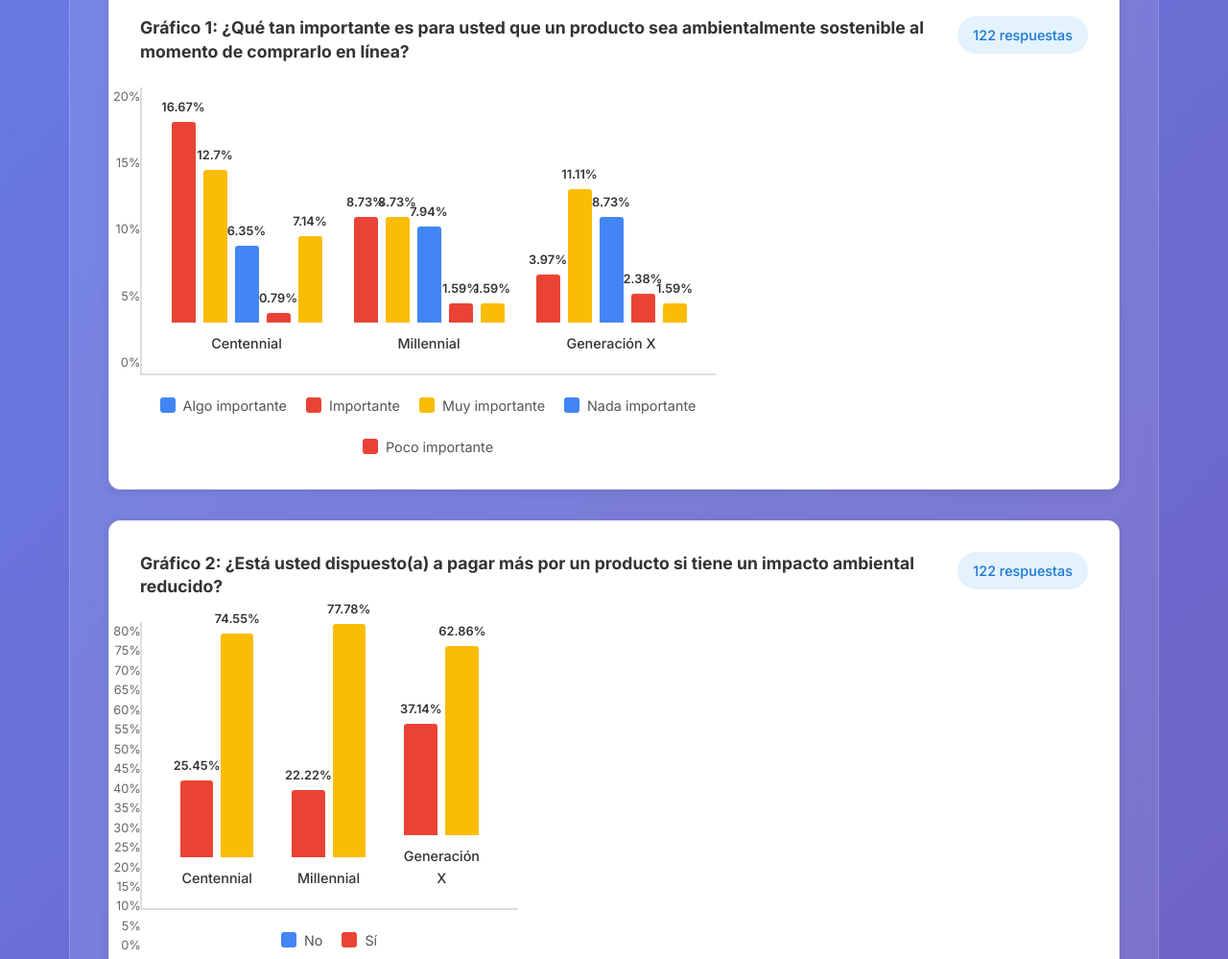
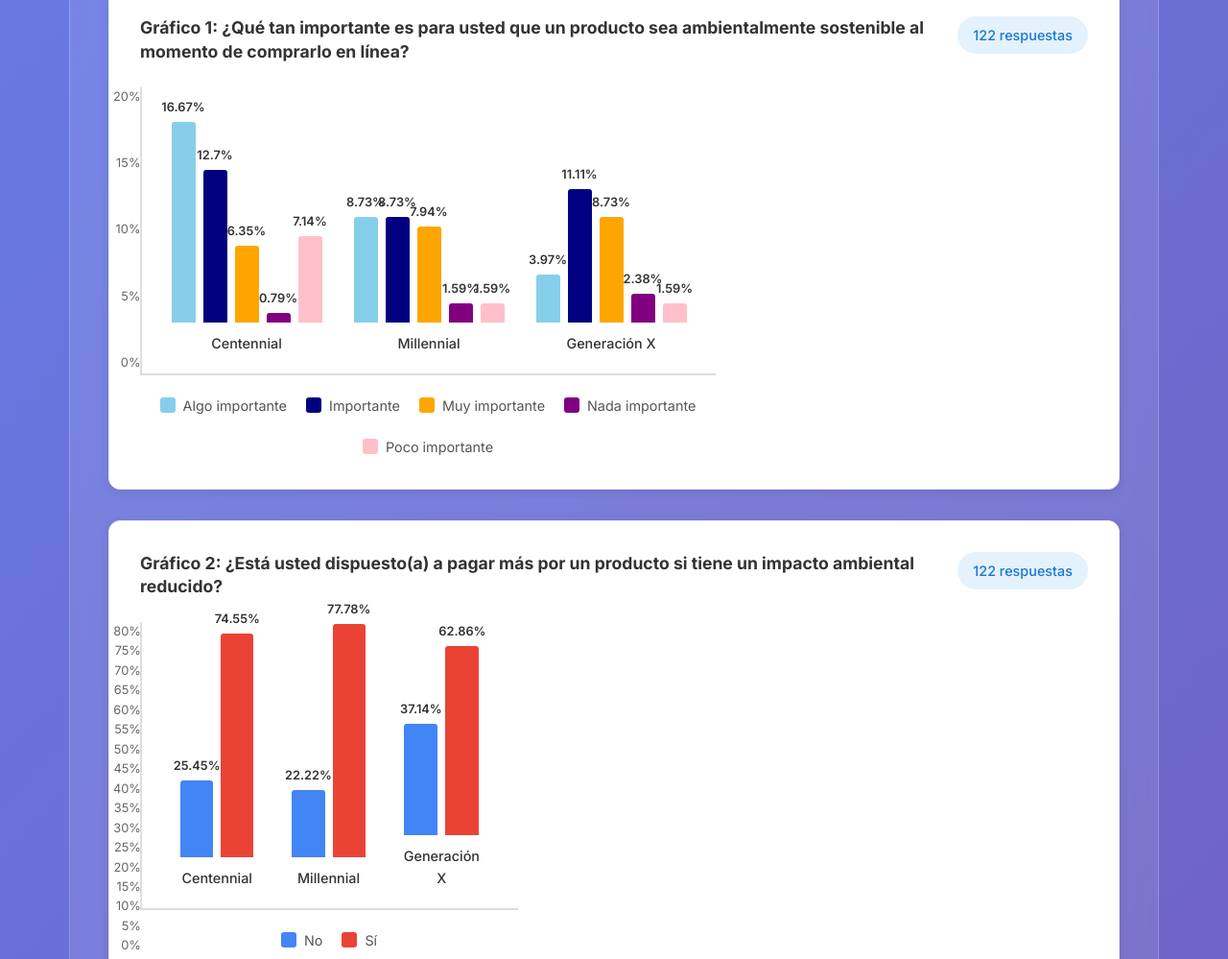
Before and after one commit to aaron3110/Proyecto_DesarrolloSostenible, a plain HTML site: page index.html in a window 1280 px wide. Shown: the part 7420-8419 px from the top of the page at 96% size. Drawn offline with Linux system fonts and the light colour scheme.

Commit message:
Add files via upload

```diff
--- a/script.js
+++ b/script.js
@@ -233,11 +233,11 @@ function createVerticalBarChart(containerId, data, options = {}) {
             generationData.values.forEach((value, categoryIndex) => {
                 const bar = document.createElement('div');
 
-                // Usar colores fijos para cada posición
-                const colors = ['millennial', 'generacion-x', 'centennial'];
-                const colorClass = colors[categoryIndex % colors.length];
+                // Usar las clases de categorías definidas en los datos
+                const categoryClass = generationData.categories && generationData.categories[categoryIndex] ?
+                    generationData.categories[categoryIndex].class : 'centennial';
 
-                bar.className = `vertical-bar ${colorClass}`;
+                bar.className = `vertical-bar ${categoryClass}`;
 
                 const height = (value / yAxisMax) * 250;
                 bar.style.height = `${height}px`;
@@ -299,33 +299,33 @@ function initializeAllCharts() {
             name: 'Centennial',
             values: [16.67, 12.70, 6.35, 0.79, 7.14],
             categories: [
-                { label: 'Algo importante', class: 'centennial' },
-                { label: 'Importante', class: 'millennial' },
-                { label: 'Muy importante', class: 'generacion-x' },
-                { label: 'Nada importante', class: 'centennial' },
-                { label: 'Poco importante', class: 'millennial' }
+                { label: 'Algo importante', class: 'color-1' },
+                { label: 'Importante', class: 'color-2' },
+                { label: 'Muy importante', class: 'color-3' },
+                { label: 'Nada importante', class: 'color-4' },
+                { label: 'Poco importante', class: 'color-5' }
             ]
         },
         {
             name: 'Millennial',
             values: [8.73, 8.73, 7.94, 1.59, 1.59],
             categories: [
-                { label: 'Algo importante', class: 'centennial' },
-                { label: 'Importante', class: 'millennial' },
-                { label: 'Muy importante', class: 'generacion-x' },
-                { label: 'Nada importante', class: 'centennial' },
-                { label: 'Poco importante', class: 'millennial' }
+                { label: 'Algo importante', class: 'color-1' },
+                { label: 'Importante', class: 'color-2' },
+                { label: 'Muy importante', class: 'color-3' },
+                { label: 'Nada importante', class: 'color-4' },
+                { label: 'Poco importante', class: 'color-5' }
             ]
         },
         {
             name: 'Generación X',
             values: [3.97, 11.11, 8.73, 2.38, 1.59],
             categories: [
-                { label: 'Algo importante', class: 'centennial' },
-                { label: 'Importante', class: 'millennial' },
-                { label: 'Muy importante', class: 'generacion-x' },
-                { label: 'Nada importante', class: 'centennial' },
-                { label: 'Poco importante', class: 'millennial' }
+                { label: 'Algo importante', class: 'color-1' },
+                { label: 'Importante', class: 'color-2' },
+                { label: 'Muy importante', class: 'color-3' },
+                { label: 'Nada importante', class: 'color-4' },
+                { label: 'Poco importante', class: 'color-5' }
             ]
         }
     ];
@@ -432,33 +432,33 @@ function initializeAllCharts() {
             name: 'Centennial',
             values: [27.78, 10.32, 3.97, 1.59, 0],
             categories: [
-                { label: 'A veces', class: 'centennial' },
-                { label: 'Casi nunca', class: 'millennial' },
-                { label: 'Casi siempre', class: 'generacion-x' },
-                { label: 'Nunca', class: 'centennial' },
-                { label: 'Siempre', class: 'millennial' }
+                { label: 'A veces', class: 'color-1' },
+                { label: 'Casi nunca', class: 'color-2' },
+                { label: 'Casi siempre', class: 'color-3' },
+                { label: 'Nunca', class: 'color-4' },
+                { label: 'Siempre', class: 'color-5' }
             ]
         },
         {
             name: 'Millennial',
             values: [19.84, 3.97, 3.17, 0.79, 0.79],
             categories: [
-                { label: 'A veces', class: 'centennial' },
-                { label: 'Casi nunca', class: 'millennial' },
-                { label: 'Casi siempre', class: 'generacion-x' },
-                { label: 'Nunca', class: 'centennial' },
-                { label: 'Siempre', class: 'millennial' }
+                { label: 'A veces', class: 'color-1' },
+                { label: 'Casi nunca', class: 'color-2' },
+                { label: 'Casi siempre', class: 'color-3' },
+                { label: 'Nunca', class: 'color-4' },
+                { label: 'Siempre', class: 'color-5' }
             ]
         },
         {
             name: 'Generación X',
             values: [16.67, 2.38, 3.97, 3.97, 0.79],
             categories: [
-                { label: 'A veces', class: 'centennial' },
-                { label: 'Casi nunca', class: 'millennial' },
-                { label: 'Casi siempre', class: 'generacion-x' },
-                { label: 'Nunca', class: 'centennial' },
-                { label: 'Siempre', class: 'millennial' }
+                { label: 'A veces', class: 'color-1' },
+                { label: 'Casi nunca', class: 'color-2' },
+                { label: 'Casi siempre', class: 'color-3' },
+                { label: 'Nunca', class: 'color-4' },
+                { label: 'Siempre', class: 'color-5' }
             ]
         }
     ];
--- a/styles.css
+++ b/styles.css
@@ -1294,6 +1294,14 @@ body {
 .millennial { background-color: #ea4335; }
 .generacion-x { background-color: #fbbc04; }
 
+/* Colores adicionales para evitar duplicados */
+.color-1 { background-color: #87ceeb; } /* Azul cielo */
+.color-2 { background-color: #000080; } /* Azul marino */
+.color-3 { background-color: #ffa500; } /* Naranja */
+.color-4 { background-color: #800080; } /* Púrpura */
+.color-5 { background-color: #ffc0cb; } /* Rosa claro */
+.color-6 { background-color: #32cd32; } /* Verde lima */
+
 /* Gráficos de Barras Horizontales (para Gráfico 6) */
 .horizontal-bar-chart {
     width: 100%;
```
